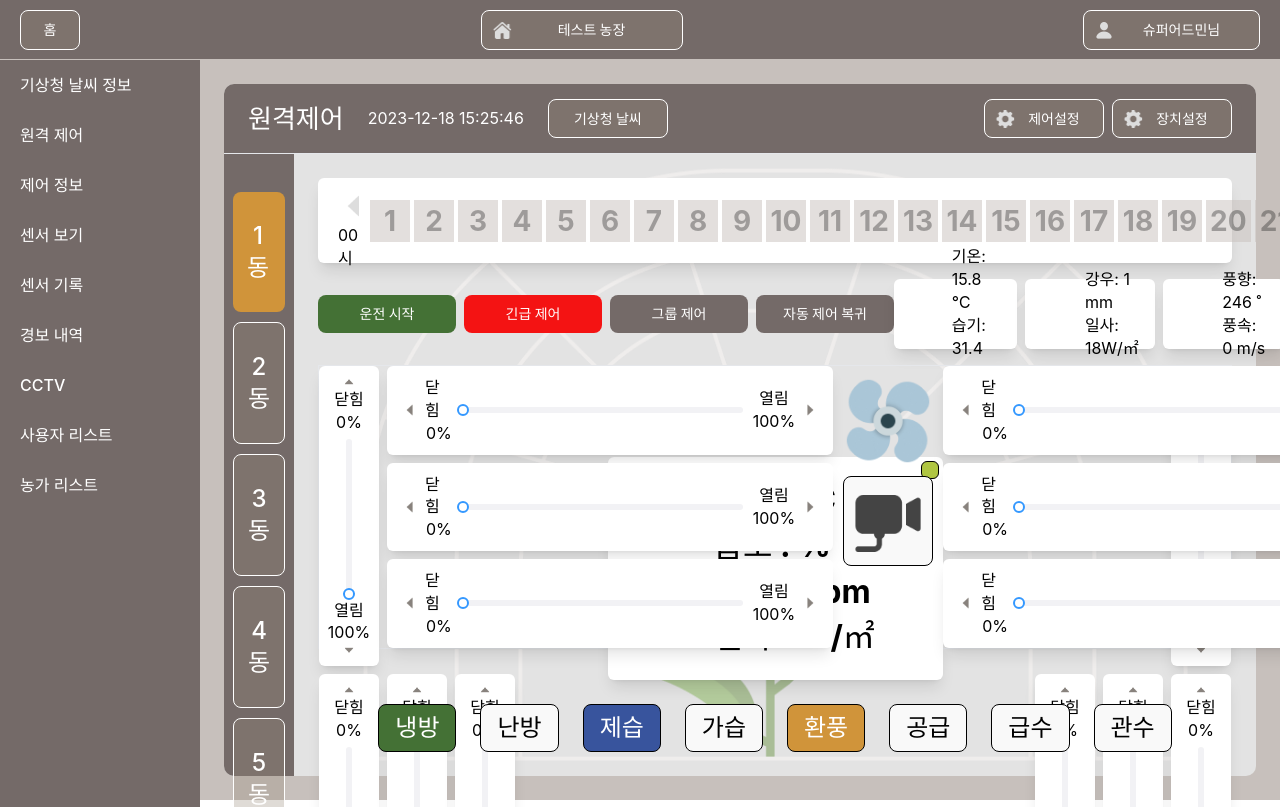
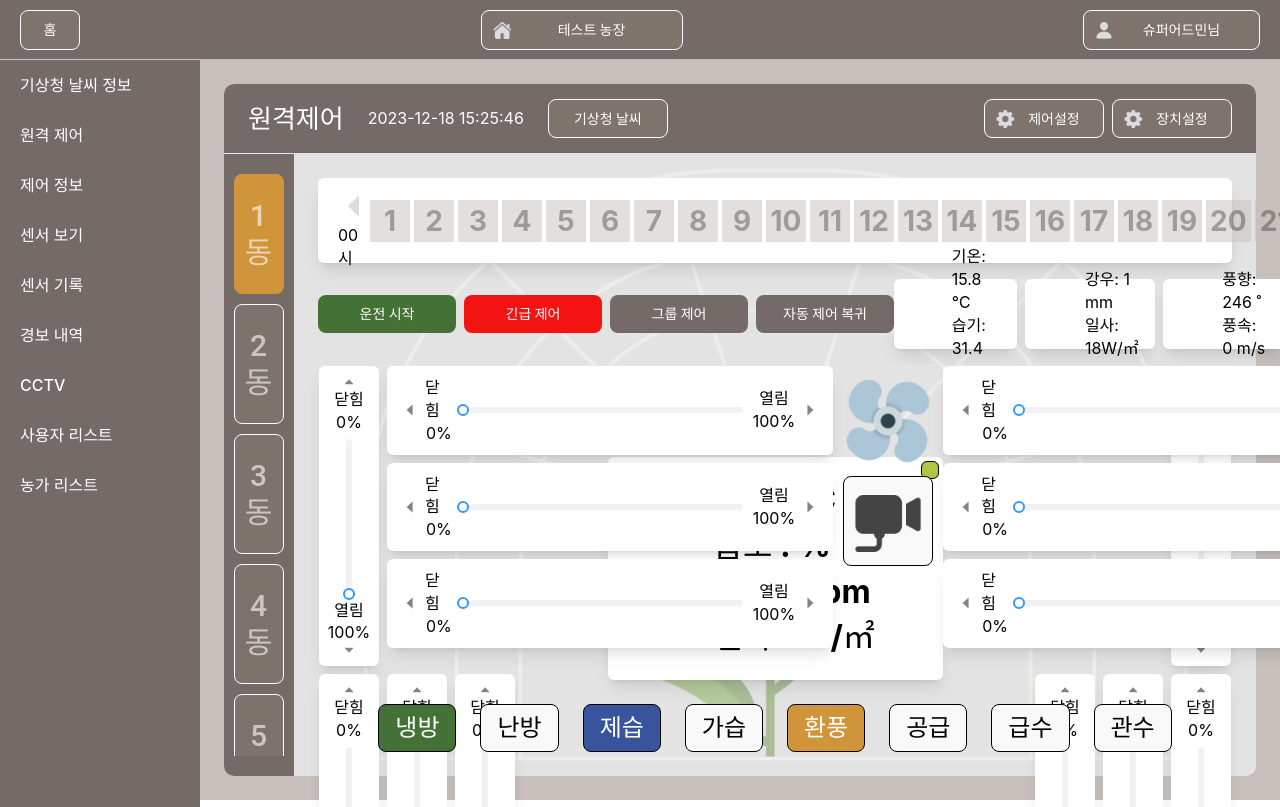
Before and after one commit to suniiizz/uni-farm, a React (Vite) app: page /control in a window 1280 px wide. Shown: the top 807 px of the page. Built offline with nearby package versions, Linux system fonts and the light colour scheme.

Commit message:
사이드 탭메뉴 mui 추가

```diff
--- a/package.json
+++ b/package.json
@@ -10,6 +10,9 @@
     "preview": "vite preview"
   },
   "dependencies": {
+    "@emotion/react": "^11.11.3",
+    "@emotion/styled": "^11.11.0",
+    "@mui/material": "^5.15.9",
     "react": "^18.2.0",
     "react-dom": "^18.2.0",
     "react-pro-sidebar": "^1.1.0-alpha.2",
--- /dev/null
+++ b/src/components/common/tab/index.tsx
@@ -0,0 +1,38 @@
+import * as React from "react";
+import Typography from "@mui/material/Typography";
+import Box from "@mui/material/Box";
+
+type TabPanelProps = {
+  children?: React.ReactNode;
+  index: number;
+  value: number;
+};
+
+const TabPanel = (props: TabPanelProps) => {
+  const { children, value, index, ...other } = props;
+
+  return (
+    <div
+      role="tabpanel"
+      hidden={value !== index}
+      id={`vertical-tabpanel-${index}`}
+      aria-labelledby={`vertical-tab-${index}`}
+      {...other}
+    >
+      {value === index && (
+        <Box sx={{ p: 3 }}>
+          <Typography>{children}</Typography>
+        </Box>
+      )}
+    </div>
+  );
+};
+
+const VerticalTab = (index: number) => {
+  return {
+    id: `vertical-tab-${index}`,
+    "aria-controls": `vertical-tabpanel-${index}`,
+  };
+};
+
+export { TabPanel, VerticalTab };
--- a/src/pages/control/index.tsx
+++ b/src/pages/control/index.tsx
@@ -6,18 +6,26 @@ import ControlContent from "@/components/pages/control";
 import { ModalContext } from "@/components/common/modal/context/modalContext";
 import ControlModal from "@/components/pages/control/modal";
 
+import * as React from "react";
+import Tabs from "@mui/material/Tabs";
+import Tab from "@mui/material/Tab";
+import { VerticalTab } from "@/components/common/tab";
+
 const WeatherControl = () => {
   const location = useLocation();
   const [searchParams] = useSearchParams();
   const [section, setSection] = useState("");
+  const [value, setValue] = useState(0);
   const { isOpen, onOpenModal } = useContext(ModalContext);
-
-  console.log("isOpen", isOpen);
 
   useEffect(() => {
     const parsedSection = searchParams.get("section");
     setSection(parsedSection ? parsedSection : "1");
   }, [location]);
+
+  const handleChange = (e: React.SyntheticEvent, newValue: number) => {
+    setValue(newValue);
+  };
 
   return (
     <>
@@ -41,7 +49,6 @@ const WeatherControl = () => {
                   className="w-[7.5rem] gap-2 text-center relative pl-[2.5rem] pr-[1.25rem]"
                   onClick={() => {
                     onOpenModal();
-                    console.log("hello");
                   }}
                 >
                   <span className="w-6 h-6 inline-block bg-[url('./assets/icon/setting@2x.png')] bg-no-repeat bg-center bg-contain absolute top-[50%] translate-y-[-50%] left-2"></span>
@@ -59,27 +66,45 @@ const WeatherControl = () => {
 
             {/* 사이드 탭 */}
             <div className="py-[1.25rem] flex items-center flex-col justify-between gap-[1.125rem] left-0 top-[4.375rem] w-[4.375rem] h-[calc(100%-4.375rem)] bg-main rounded-bl-[.625rem]">
-              <span className="cursor-pointer w-6 h-6 inline-block bg-[url('./assets/icon/section-arw-up-white@3x.png')] bg-no-repeat bg-center bg-contain"></span>
               <div className="flex flex-col gap-[.625rem] h-full">
-                {LIST.map((list) => {
+                {/* <span className="cursor-pointer w-6 h-6 inline-block bg-[url('./assets/icon/section-arw-up-white@3x.png')] bg-no-repeat bg-center bg-contain"></span> */}
+                <Tabs
+                  orientation="vertical"
+                  variant="scrollable"
+                  role="navigation"
+                  selectionFollowsFocus
+                  onChange={handleChange}
+                  sx={{
+                    ".MuiTabScrollButton-root": {},
+                    "MuiTab-textColorInherit": { color: "#fff !important" },
+                  }}
+                >
+                  <div className="flex flex-col gap-[.625rem] h-full">
+                    {LIST.map((list, index) => {
                       return (
-                    <Button
+                        <Link
                           key={list.id}
-                      customType="MAIN"
-                      className={`bg-mainButton/30 !p-0 !text-[1.5rem] leading-[2rem] ${list.num === section && "bg-yellow/100 border-none"}`}
+                          to={`?section=${list.num}`}
+                          className={`bg-mainButton/30 !p-0 leading-[2rem] rounded-lg border border-white ${list.num === section && "bg-yellow/100 border-none"} w-[3.125rem] h-[7.5rem] flex items-center justify-center hover:no-underline hover:text-white focus:no-underline focus:text-white text-white`}
                         >
-                      <Link
-                        to={`?section=${list.num}`}
-                        className="w-[3.125rem] h-[7.5rem] flex items-center justify-center hover:no-underline hover:text-inherit focus:no-underline focus:text-inherit text-white"
-                      >
+                          <Tab
+                            value={list.num}
+                            label={
+                              <span className="text-[1.875rem]">
                                 {list.num}
                                 <br />동
+                              </span>
+                            }
+                            {...VerticalTab(index)}
+                            className="!text-[1.875rem] !p-0 !min-w-[3.125rem] vertical-rl;"
+                          />
                         </Link>
-                    </Button>
                       );
                     })}
                   </div>
-              <span className="cursor-pointer w-6 h-6 inline-block bg-[url('./assets/icon/section-arw-down-white@3x.png')] bg-no-repeat bg-center bg-contain"></span>
+                </Tabs>
+                {/* <span className="cursor-pointer w-6 h-6 inline-block bg-[url('./assets/icon/section-arw-down-white@3x.png')] bg-no-repeat bg-center bg-contain"></span> */}
+              </div>
             </div>
 
             <div className="w-[calc(100%-4.375rem)] h-[calc(100%-4.375rem)] left-[4.375rem] absolute p-6 top-[4.375rem] bg-[url('./assets/icon/green-house@2x.png')] bg-no-repeat bg-contain bg-center">
@@ -105,4 +130,6 @@ const LIST = [
   { id: 4, num: "4" },
   { id: 5, num: "5" },
   { id: 6, num: "6" },
+  { id: 7, num: "7" },
+  { id: 8, num: "8" },
 ];
--- a/tsconfig.json
+++ b/tsconfig.json
@@ -26,6 +26,10 @@
       "@/*": ["src/*"],
     },
   },
+  "peerDependencies": {
+    "react": "^17.0.0 || ^18.0.0",
+    "react-dom": "^17.0.0 || ^18.0.0",
+  },
 
   "include": ["src"],
   "references": [{ "path": "./tsconfig.node.json" }],
```
Also changed, not shown: 1 other file (tests, documents, lock files or other folders). Lines whose indentation alone changed are shown as unchanged.
